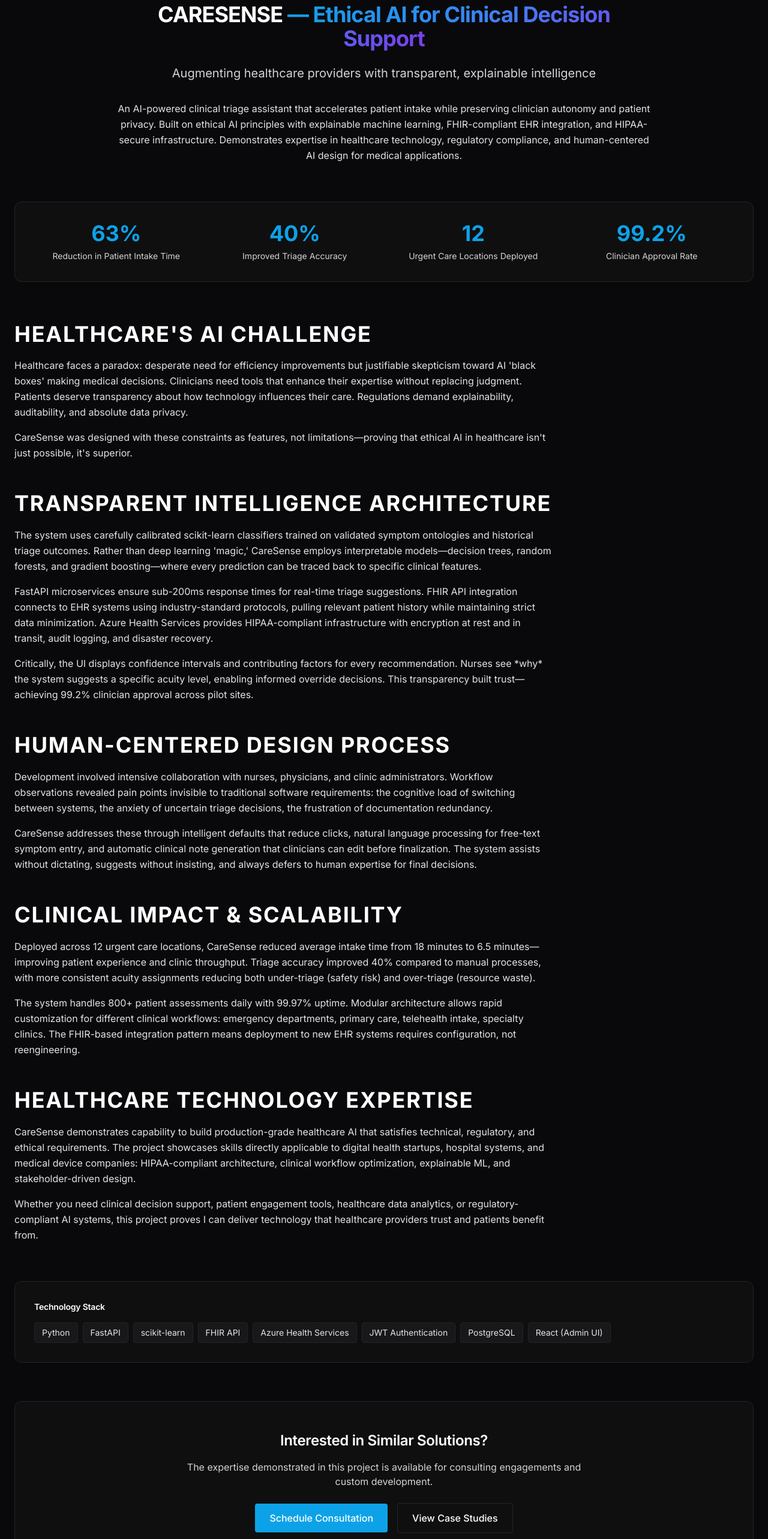
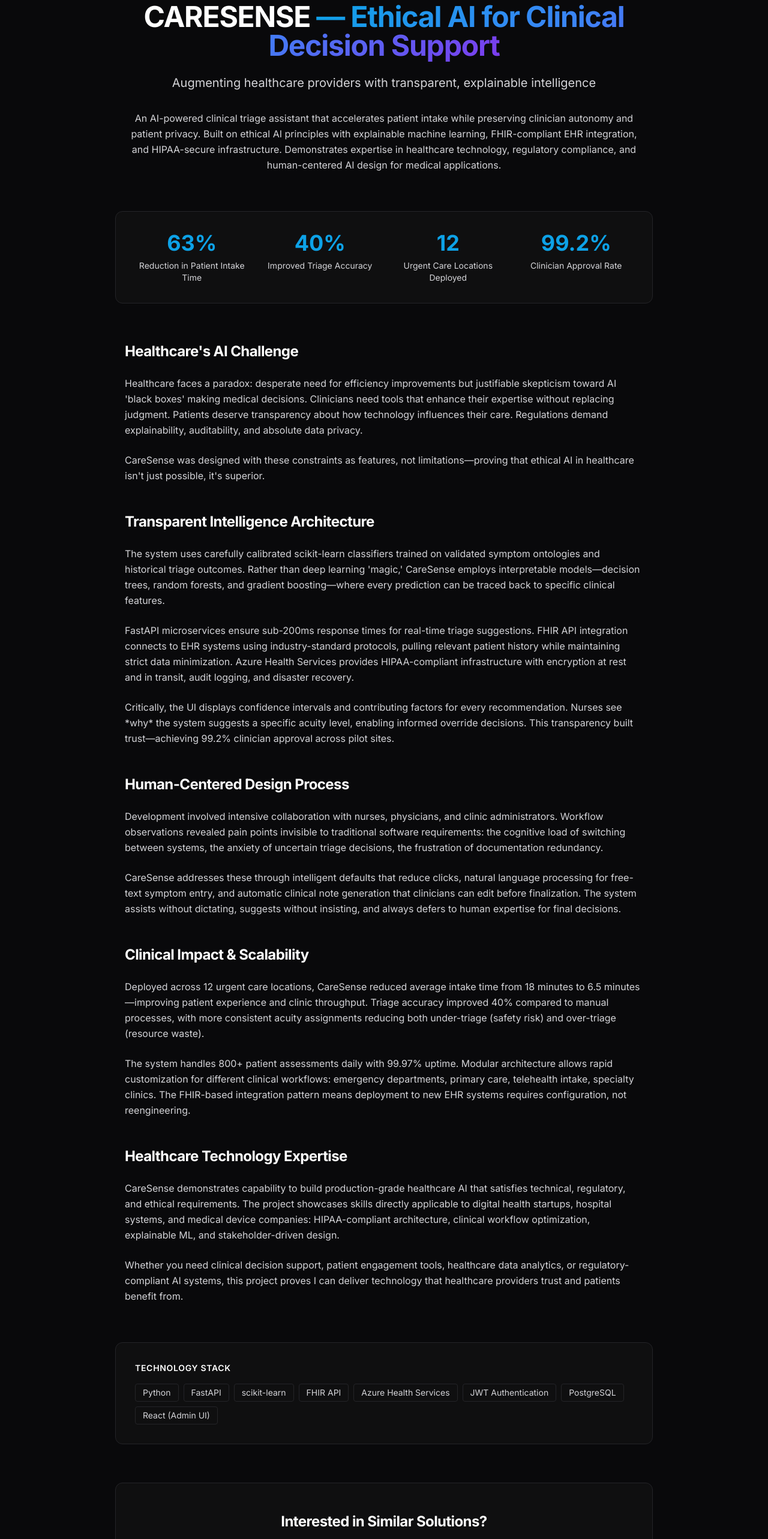
Before and after one commit to nessakodo/kodex, a React (Vite) app: page /showcase/caresense in a window 1280 px wide. Shown: the part 180-2746 px from the top of the page at 60% size. Built offline with nearby package versions, Linux system fonts and the light colour scheme; the HTML template or start-up script is replaced by a standard one.

Commit message:
adding improved nav

```diff
--- a/src/components/layout/Header.tsx
+++ b/src/components/layout/Header.tsx
@@ -12,7 +12,7 @@
 
 const homeNavigation = [
   { name: "SERVICES", href: "#services" },
-  { name: "PROJECTS", href: "#projects" },
+  { name: "SHOWCASE", href: "#projects" },
   { name: "INSIGHTS", href: "/insights" },
   { name: "CONTACT", href: "/contact" },
 ];
--- a/src/components/modules/CaseStudyPreview.tsx
+++ b/src/components/modules/CaseStudyPreview.tsx
@@ -126,7 +126,7 @@
         <div className="text-center">
           <Button asChild size="lg" variant="outline">
             <Link to="/showcase">
-              View All Projects
+              View All Showcase
               <ArrowRight className="ml-2 h-4 w-4" />
             </Link>
           </Button>
--- a/src/index.css
+++ b/src/index.css
@@ -87,8 +87,7 @@
     font-size: clamp(1.75rem, 3vw, 2.25rem);
     font-weight: 700;
     line-height: 1.3;
-    letter-spacing: 0.05em;
-    text-transform: uppercase;
+    letter-spacing: -0.015em;
     color: hsl(var(--neutral-950));
   }
 
--- a/src/pages/CaseStudyDetail.tsx
+++ b/src/pages/CaseStudyDetail.tsx
@@ -214,35 +214,35 @@
 
         <header className="mb-16 max-w-4xl text-center mx-auto animate-fade-in">
           <p className="text-overline mb-4">{study.category}</p>
-          <h1 className="text-2xl md:text-3xl lg:text-4xl font-bold mb-6">
+          <h1 className="text-2xl sm:text-3xl md:text-4xl lg:text-5xl font-bold mb-6 leading-tight tracking-tight">
             {study.title.split('—')[0]}
             <span className="gradient-text">—{study.title.split('—')[1]}</span>
           </h1>
-          <p className="text-lg md:text-xl text-neutral-600 leading-relaxed mb-8">
+          <p className="text-base sm:text-lg md:text-xl text-neutral-600 leading-relaxed mb-8 px-4">
             {study.tagline}
           </p>
-          <p className="text-neutral-700 leading-relaxed">{study.summary}</p>
+          <p className="text-neutral-600 leading-relaxed px-4">{study.summary}</p>
         </header>
 
         {/* Metrics */}
-        <div className="grid sm:grid-cols-2 lg:grid-cols-4 gap-6 mb-16 p-8 bg-card border border-border rounded-lg">
+        <div className="grid grid-cols-2 lg:grid-cols-4 gap-4 sm:gap-6 mb-16 p-6 sm:p-8 bg-card border border-border rounded-lg max-w-4xl mx-auto">
           {study.metrics.map((metric, idx) => (
             <div key={idx} className="text-center">
-              <div className="text-3xl lg:text-4xl font-bold text-accent mb-2">
+              <div className="text-2xl sm:text-3xl lg:text-4xl font-bold text-accent mb-2">
                 {metric.value}
               </div>
-              <div className="text-sm text-neutral-600">{metric.label}</div>
+              <div className="text-xs sm:text-sm text-neutral-600 leading-tight">{metric.label}</div>
             </div>
           ))}
         </div>
 
         {/* Content Sections */}
-        <div className="max-w-4xl space-y-12 mb-16">
+        <div className="max-w-4xl mx-auto space-y-12 mb-16 px-4">
           {study.sections.map((section, idx) => (
             <section key={idx}>
-              <h2 className="h2 mb-4">{section.heading}</h2>
+              <h2 className="text-xl md:text-2xl font-bold mb-6 mt-12 tracking-tight">{section.heading}</h2>
               {section.body.split('\n\n').map((paragraph, pIdx) => (
-                <p key={pIdx} className="text-neutral-700 leading-relaxed mb-4">
+                <p key={pIdx} className="text-neutral-600 leading-relaxed mb-6">
                   {paragraph}
                 </p>
               ))}
@@ -251,15 +251,15 @@
         </div>
 
         {/* Tech Stack */}
-        <div className="mb-16 p-8 bg-card border border-border rounded-lg">
-          <h3 className="text-sm font-semibold text-neutral-950 mb-4">
+        <div className="mb-16 p-6 sm:p-8 bg-card border border-border rounded-lg max-w-4xl mx-auto">
+          <h3 className="text-sm font-semibold uppercase tracking-wider text-neutral-950 mb-4">
             Technology Stack
           </h3>
           <div className="flex flex-wrap gap-2">
             {study.techStack.map((tech, idx) => (
               <span
                 key={idx}
-                className="text-sm text-neutral-700 bg-neutral-100 border border-neutral-200 px-3 py-1.5 rounded"
+                className="text-xs sm:text-sm text-neutral-600 border border-neutral-200 px-2 sm:px-3 py-1 rounded"
               >
                 {tech}
               </span>
@@ -268,27 +268,30 @@
         </div>
 
         {/* CTA */}
-        <div className="text-center p-12 bg-card border border-border rounded-lg hover:border-cyan-400/50 hover:shadow-lg hover:shadow-cyan-400/10 transition-all">
-          <h3 className="h3 mb-4 text-neutral-950">Interested in Similar Solutions?</h3>
-          <p className="text-neutral-600 mb-6 max-w-2xl mx-auto">
+        <div className="text-center p-8 sm:p-12 bg-card border border-border rounded-lg max-w-4xl mx-auto">
+          <h3 className="text-xl sm:text-2xl font-bold mb-4 text-neutral-950 tracking-tight">Interested in Similar Solutions?</h3>
+          <p className="text-sm sm:text-base text-neutral-600 leading-relaxed mb-6 max-w-2xl mx-auto px-4">
             The expertise demonstrated in this project is available for consulting
             engagements and custom development.
           </p>
-          <div className="flex flex-col sm:flex-row gap-4 justify-center items-center">
+          <div className="flex flex-col sm:flex-row gap-3 sm:gap-4 justify-center items-center px-4">
             <a
               href="https://calendly.com/contact-kodexstudio/30min"
               target="_blank"
               rel="noopener noreferrer"
-              className="inline-flex items-center gap-2 px-6 py-3 bg-accent text-white font-medium rounded hover:bg-accent-hover transition-colors-smooth"
+              className="w-full sm:w-auto inline-flex items-center justify-center gap-2 px-6 py-3 bg-accent text-white font-medium rounded hover:bg-accent-hover transition-colors-smooth"
             >
               Schedule Consultation
             </a>
-            <Link
-              to="/showcase"
-              className="inline-flex items-center gap-2 px-6 py-3 border border-border text-neutral-950 font-medium rounded hover:border-cyan-400/50 hover:bg-card transition-all"
+            <a
+              href={study.cta.url}
+              target="_blank"
+              rel="noopener noreferrer"
+              className="w-full sm:w-auto inline-flex items-center justify-center gap-2 px-6 py-3 border border-border text-neutral-950 font-medium rounded hover:border-cyan-400/50 hover:bg-card transition-all"
             >
-              View Case Studies
-            </Link>
+              View Demo
+              <ExternalLink className="w-4 h-4" />
+            </a>
           </div>
         </div>
       </Container>
--- a/src/pages/Showcase.tsx
+++ b/src/pages/Showcase.tsx
@@ -95,7 +95,7 @@
                     <span className="inline-block text-xs font-medium uppercase tracking-wider text-accent bg-accent-subtle px-3 py-1 rounded mb-4">
                       {study.category}
                     </span>
-                    <h2 className="h2 mb-3">{study.title}</h2>
+                    <h2 className="text-xl md:text-2xl lg:text-3xl font-bold mb-3 leading-tight tracking-tight">{study.title}</h2>
                     <p className="text-sm text-neutral-600">{study.client}</p>
                   </header>
 
```
